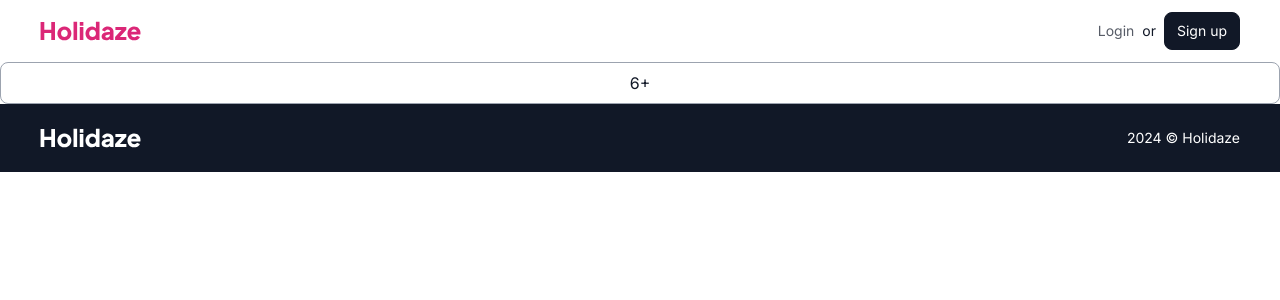
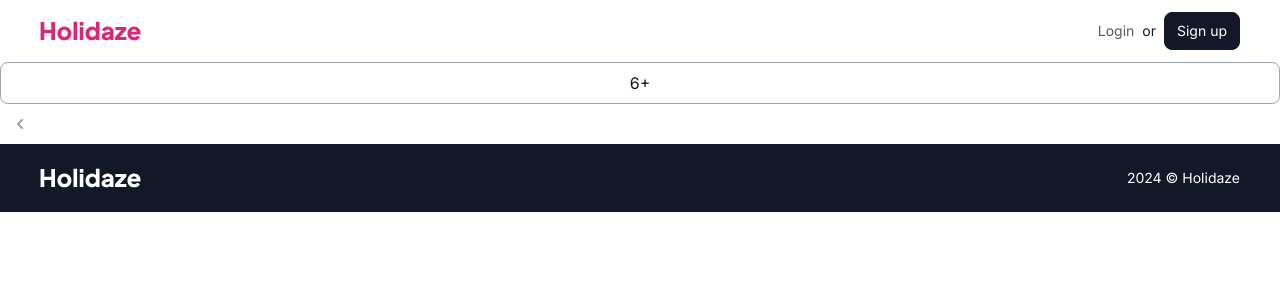
Before and after one commit to sindrebenjamin/holidaze, a React (Vite) app: page /account in a window 1280 px wide. Shown: the top 300 px of the page. Built offline with nearby package versions, Linux system fonts and the light colour scheme.

Commit message:
COMP: BackButton

```diff
--- /dev/null
+++ b/src/components/BackButton.tsx
@@ -0,0 +1,16 @@
+import { useNavigate } from "react-router-dom";
+import ArrowLeft from "./icons/ArrowLeft";
+
+const BackButton = () => {
+  const navigate = useNavigate();
+  return (
+    <button
+      className="hover:bg-gray-100 duration-100 transition-colors p-2.5 rounded-full"
+      onClick={() => navigate(-1)}
+    >
+      <ArrowLeft color="#9CA3AF" />
+    </button>
+  );
+};
+
+export default BackButton;
--- a/src/components/icons/ArrowLeft.tsx
+++ b/src/components/icons/ArrowLeft.tsx
@@ -1,4 +1,4 @@
-const ArrowLeft = () => {
+const ArrowLeft = ({ color }: { color?: string }) => {
   return (
     <svg
       width={20}
@@ -11,7 +11,7 @@ const ArrowLeft = () => {
         fillRule="evenodd"
         clipRule="evenodd"
         d="M12.707 5.293C12.8945 5.48053 12.9998 5.73484 12.9998 6C12.9998 6.26516 12.8945 6.51947 12.707 6.707L9.414 10L12.707 13.293C12.8892 13.4816 12.99 13.7342 12.9877 13.9964C12.9854 14.2586 12.8802 14.5094 12.6948 14.6948C12.5094 14.8802 12.2586 14.9854 11.9964 14.9877C11.7342 14.99 11.4816 14.8892 11.293 14.707L7.293 10.707C7.10553 10.5195 7.00021 10.2652 7.00021 10C7.00021 9.73484 7.10553 9.48053 7.293 9.293L11.293 5.293C11.4805 5.10553 11.7348 5.00021 12 5.00021C12.2652 5.00021 12.5195 5.10553 12.707 5.293Z"
-        fill="#111928"
+        fill={color ? color : "#111827"}
       />
     </svg>
   );
--- a/src/pages/AccountPage.tsx
+++ b/src/pages/AccountPage.tsx
@@ -1,7 +1,13 @@
 import NumberSelector from "../components/NumberSelector";
+import BackButton from "../components/BackButton";
 
 const AccountPage = () => {
-  return <NumberSelector title="6+" selected={false} />;
+  return (
+    <>
+      <NumberSelector title="6+" selected={false} />
+      <BackButton />
+    </>
+  );
 };
 
 export default AccountPage;
```
